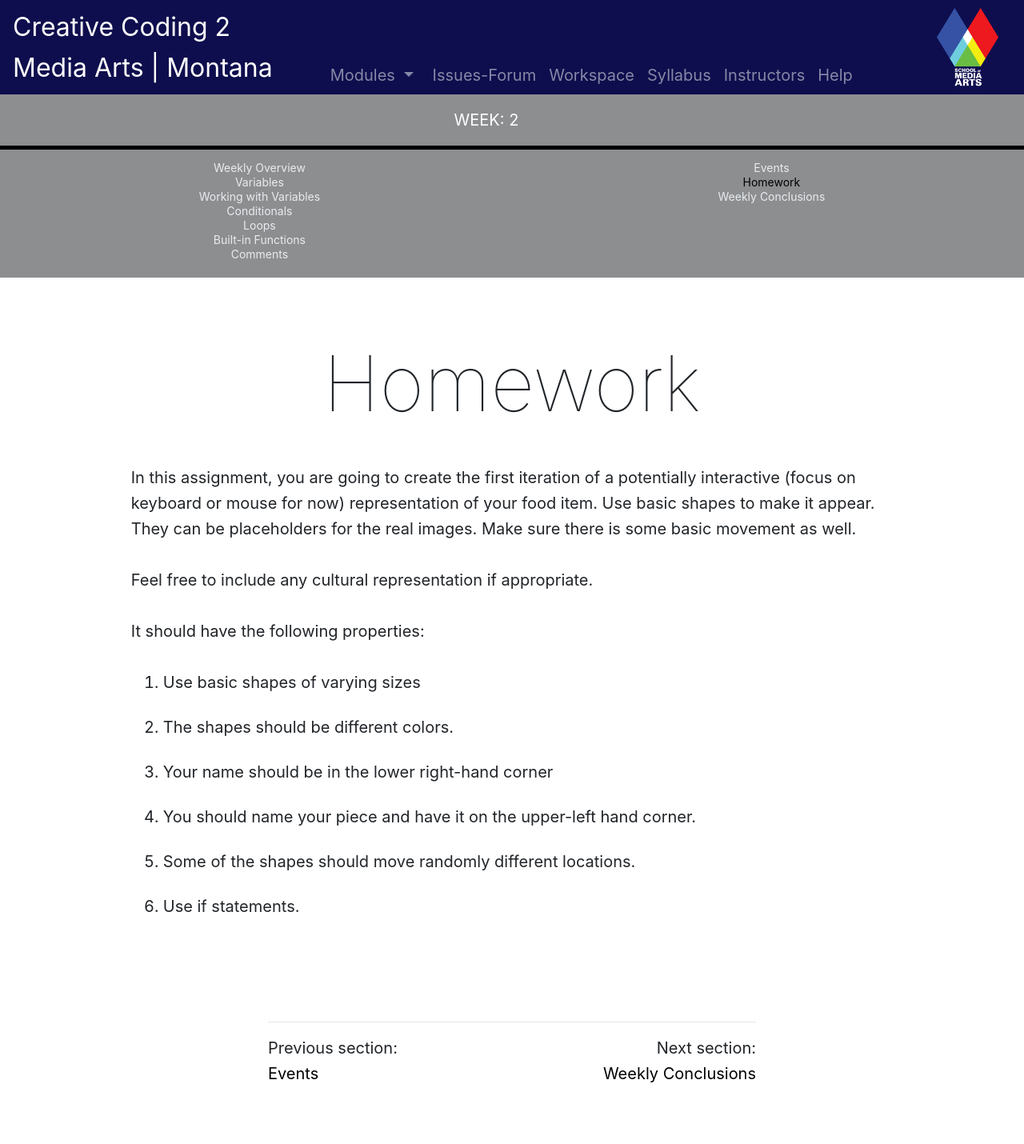
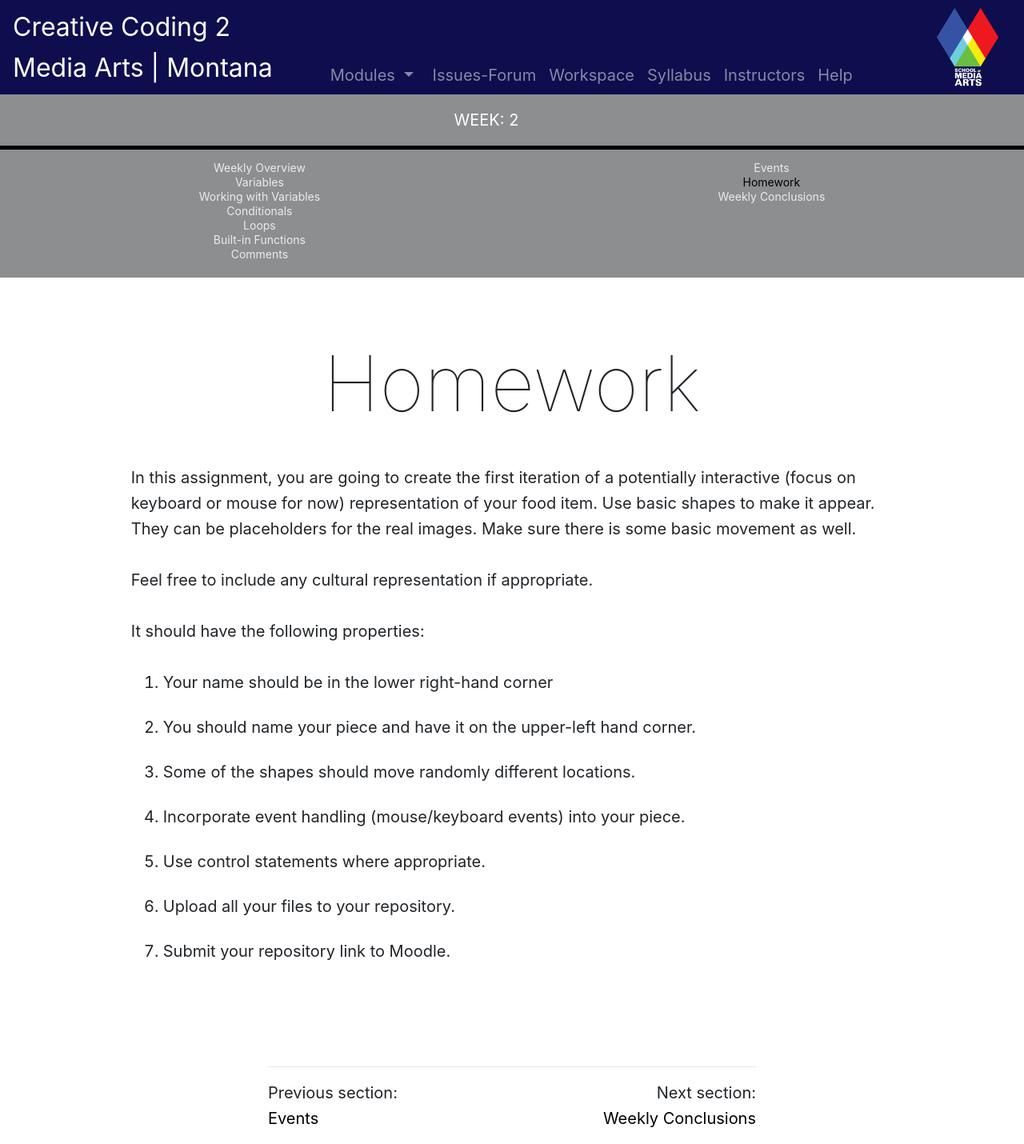
Before and after one commit to Montana-Media-Arts/220-creative-coding2-Spring2023, a Jekyll site: the page built from modules/week-2/_posts/2011-01-01-homework.md, in a window 1280 px wide. Shown: the whole page at 80% size. Built offline with Jekyll 4.4.1, drawn with Linux system fonts in a browser that asks for light colours; nearby versions of some CDN libraries; comment, search, counter and statistics services are not loaded; before the commit the page ends 1374 px from its top, so only the background shows below that.

Commit message:
Update 2011-01-01-homework.md

```diff
--- a/modules/week-2/_posts/2011-01-01-homework.md
+++ b/modules/week-2/_posts/2011-01-01-homework.md
@@ -17,12 +17,13 @@ continue working with basic shapes in p5.js.  We are going to now formally incor
 -->
 It should have the following properties:
 
-1. Use basic shapes of varying sizes
-2. The shapes should be different colors.
-3. Your name should be in the lower right-hand corner
-4. You should name your piece and have it on the upper-left hand corner.
-6. Some of the shapes should move randomly different locations.
-7. Use if statements.
+1. Your name should be in the lower right-hand corner
+2. You should name your piece and have it on the upper-left hand corner.
+3. Some of the shapes should move randomly different locations.
+4. Incorporate event handling (mouse/keyboard events) into your piece.
+5. Use control statements where appropriate.
+6. Upload all your files to your repository.
+7. Submit your repository link to Moodle.
 
 <!--
 1. Border around the edge of your window
```
